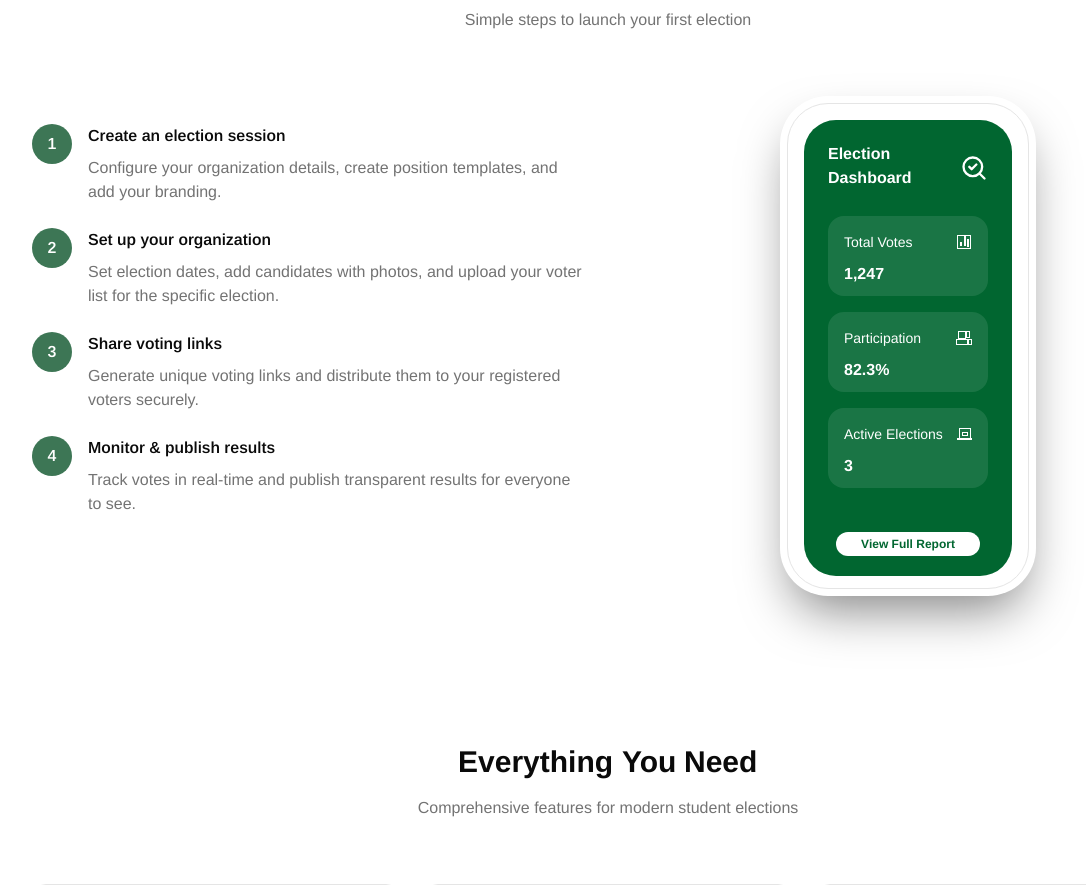
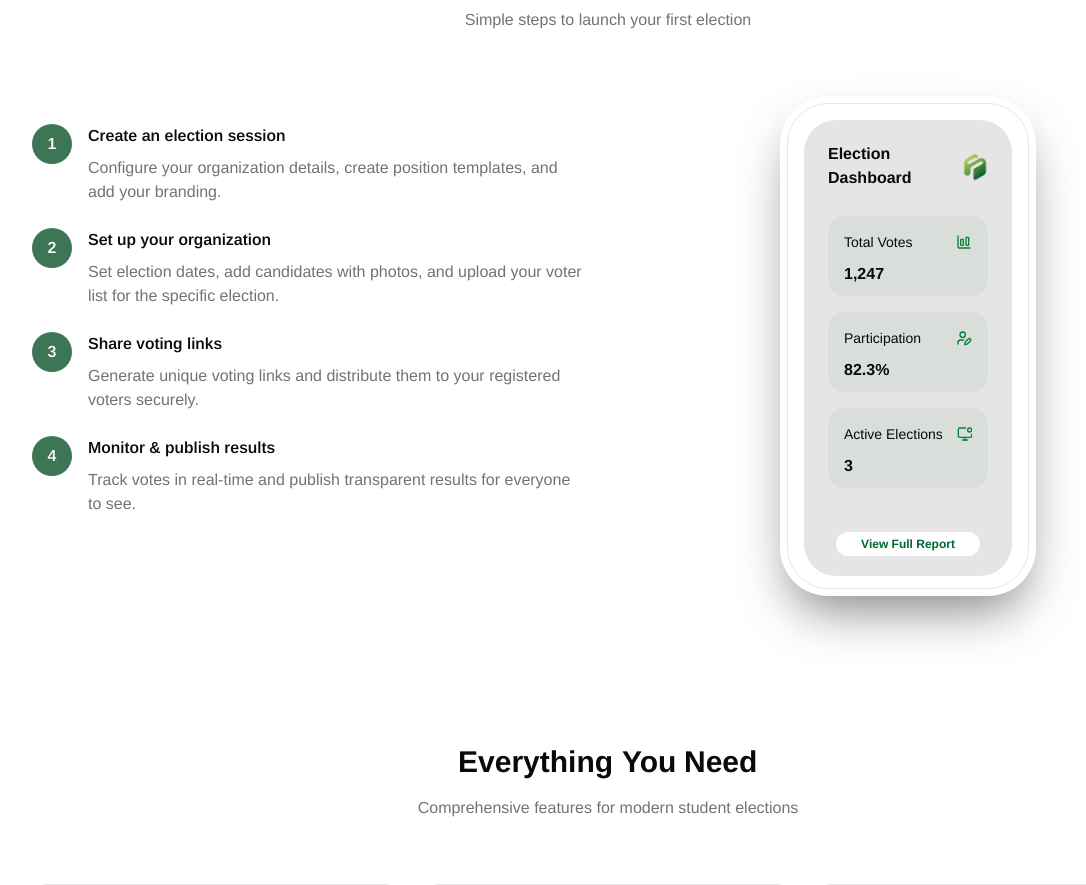
Before and after one commit to CSci-153-Web-Systems-and-Technologies/batch-2025-soes-web, a Next.js app: page / in a window 1280 px wide. Shown: the part 1320-2205 px from the top of the page, without its empty margins (32-1118 px from the left). Built offline with nearby package versions, Linux system fonts and the light colour scheme.

Commit message:
Updates phone component UI
Enhances the phone component's UI with a new dashboard state.
Replaces placeholders with actual data representation using icons and styling.
Integrates a logo image for improved branding.

```diff
--- a/components/Phone.tsx
+++ b/components/Phone.tsx
@@ -1,6 +1,8 @@
 import React from "react";
-import { CheckLine, SearchCheck } from "lucide-react";
+import { CheckLine, ChartColumnBig, UserPen, MonitorDot } from "lucide-react";
 import Tilt from "react-parallax-tilt";
+import logo from "@/public/logo.png";
+import Image from "next/image";
 
 interface PhoneProps {
   phoneState: boolean;
@@ -10,7 +12,7 @@ const StateOne = () => {
   return (
     <div className="self-stretch h-[452px] pl-6 pt-6 pb-4 bg-border rounded-[32px] flex flex-col justify-center items-start gap-6">
       <div className="w-40 h-8 inline-flex justify-between items-center">
-        <div className="w-8 h-8 bg-green-800 rounded-[10px]" />
+        <Image src={logo} height={40} width={40} alt="logo" />
         <div className="w-8 h-8 relative bg-foreground/20 rounded-full" />
       </div>
       <div className="w-40 flex-1 flex flex-col justify-start items-start gap-3">
@@ -49,74 +51,69 @@ const StateOne = () => {
 
 const StateTwo = () => {
   return (
-    <div className="self-stretch h-[456px] pt-6 pb-5 bg-green-800 rounded-[32px] inline-flex flex-col justify-start items-center gap-6">
+    <div className="self-stretch h-[456px] pt-6 pb-5 bg-border rounded-[32px] inline-flex flex-col justify-start items-center gap-6">
       <div className="w-40 h-12 relative">
         <div className="w-32 h-12 left-0 top-0 absolute">
-          <div className="w-20 left-0 top-[-2.50px] absolute justify-start text-white text-base font-bold  leading-6">
+          <div className="w-20 left-0 top-[-2.50px] absolute justify-start text-foreground text-base font-bold  leading-6">
             Election Dashboard
           </div>
         </div>
-        <SearchCheck
-          className="w-7 h-8 left-[131.85px] top-[8px] absolute"
-          color="white"
+        <Image
+          src={logo}
+          height={30}
+          width={30}
+          alt="logo"
+          className="left-[131.85px] top-[8px] absolute"
         />
       </div>
       <div className="w-40 flex-1 flex flex-col justify-start items-start gap-4">
-        <div className="self-stretch h-20 px-4 pt-4 bg-white/10 rounded-2xl flex flex-col justify-start items-start gap-3">
+        <div className="self-stretch h-20 px-4 pt-4 bg-green-800/5 rounded-2xl flex flex-col justify-start items-start gap-3">
           <div className="self-stretch h-5 inline-flex justify-between items-center">
             <div className="w-20 h-5 flex justify-start items-start">
-              <div className="justify-start text-white text-sm font-normal leading-5">
+              <div className="justify-start text-foreground text-sm font-normal leading-5">
                 Total Votes
               </div>
             </div>
             <div className="w-4 h-4 relative overflow-hidden">
-              <div className="w-3 h-3 left-[2px] top-[2px] absolute outline outline-offset-[-0.67px] outline-white" />
-              <div className="w-0 h-1.5 left-[12px] top-[6px] absolute outline outline-offset-[-0.67px] outline-white" />
-              <div className="w-0 h-2 left-[8.67px] top-[3.33px] absolute outline outline-offset-[-0.67px] outline-white" />
-              <div className="w-0 h-0.5 left-[5.33px] top-[9.33px] absolute outline outline-offset-[-0.67px] outline-white" />
+              <ChartColumnBig className="w-4 h-4 text-green-700" />
             </div>
           </div>
           <div className="self-stretch h-6 relative">
-            <div className="left-0 top-[-2.50px] absolute justify-start text-white text-base font-bold  leading-6">
+            <div className="left-0 top-[-2.50px] absolute justify-start text-foreground text-base font-bold  leading-6">
               1,247
             </div>
           </div>
         </div>
-        <div className="self-stretch h-20 px-4 pt-4 bg-white/10 rounded-2xl flex flex-col justify-start items-start gap-3">
+        <div className="self-stretch h-20 px-4 pt-4 bg-green-800/5 rounded-2xl flex flex-col justify-start items-start gap-3">
           <div className="self-stretch h-5 inline-flex justify-between items-center">
             <div className="w-20 h-5 flex justify-start items-start">
-              <div className="flex-1 justify-start text-white text-sm font-normal  leading-5">
+              <div className="flex-1 justify-start text-foreground text-sm font-normal  leading-5">
                 Participation
               </div>
             </div>
             <div className="w-4 h-4 relative overflow-hidden">
-              <div className="w-2.5 h-1 left-[1.33px] top-[10px] absolute outline outline-offset-[-0.67px] outline-white" />
-              <div className="w-0.5 h-[5.16px] left-[10.67px] top-[2.09px] absolute outline outline-offset-[-0.67px] outline-white" />
-              <div className="w-0.5 h-1 left-[12.67px] top-[10.09px] absolute outline outline-offset-[-0.67px] outline-white" />
-              <div className="w-1.5 h-1.5 left-[3.33px] top-[2px] absolute outline outline-offset-[-0.67px] outline-white" />
+              <UserPen className="w-4 h-4 text-green-700" />
             </div>
           </div>
           <div className="self-stretch h-6 relative">
-            <div className="left-0 top-[-2.50px] absolute justify-start text-white text-base font-bold  leading-6">
+            <div className="left-0 top-[-2.50px] absolute justify-start text-foreground text-base font-bold  leading-6">
               82.3%
             </div>
           </div>
         </div>
-        <div className="self-stretch h-20 px-4 pt-4 bg-white/10 rounded-2xl flex flex-col justify-start items-start gap-3">
+        <div className="self-stretch h-20 px-4 pt-4 bg-green-800/5 rounded-2xl flex flex-col justify-start items-start gap-3">
           <div className="self-stretch h-5 inline-flex justify-between items-center">
             <div className="w-30 h-5 flex justify-start items-start">
-              <div className="justify-start text-white text-sm font-normal  leading-5">
+              <div className="justify-start text-foreground text-sm font-normal  leading-5">
                 Active Elections
               </div>
             </div>
             <div className="w-4 h-4 relative overflow-hidden">
-              <div className="w-1 h-[2.67px] left-[6px] top-[6.67px] absolute outline outline-offset-[-0.67px] outline-white" />
-              <div className="w-2.5 h-2.5 left-[3.33px] top-[3.33px] absolute outline outline-offset-[-0.67px] outline-white" />
-              <div className="w-3.5 h-0 left-[1.33px] top-[12.67px] absolute outline outline-offset-[-0.67px] outline-white" />
+              <MonitorDot className="w-4 h-4 text-green-700" />
             </div>
           </div>
           <div className="self-stretch h-6 relative">
-            <div className="left-0 top-[-2.50px] absolute justify-start text-white text-base font-bold  leading-6">
+            <div className="left-0 top-[-2.50px] absolute justify-start text-foreground text-base font-bold  leading-6">
               3
             </div>
           </div>
```
Also changed, not shown: public/logo.png (added).
